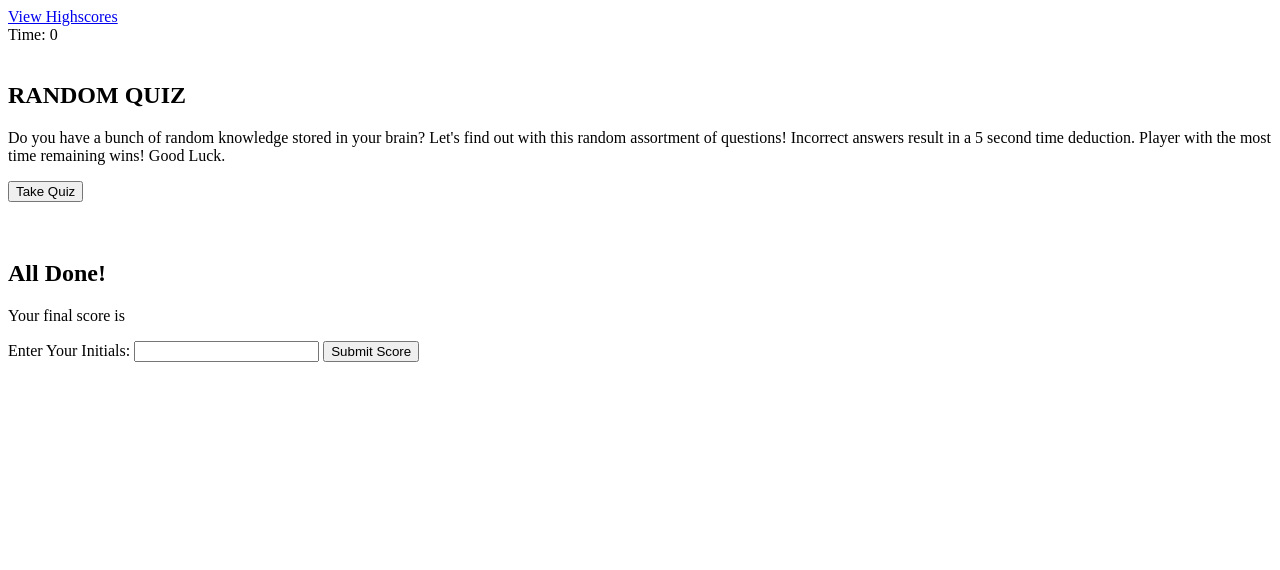
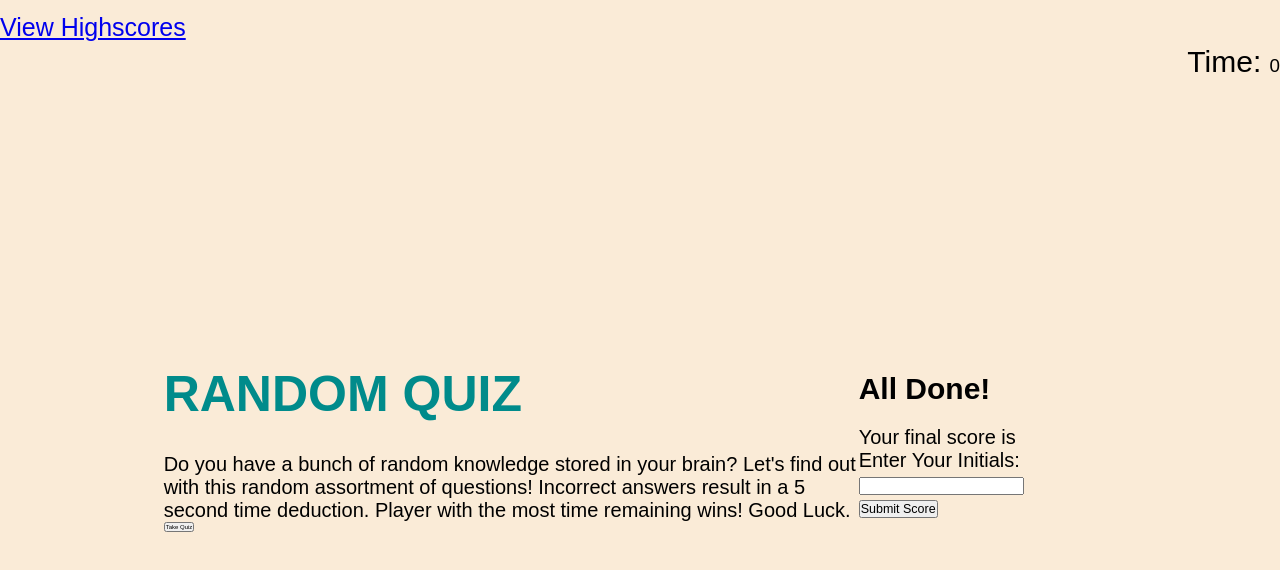
Before and after one commit to Msands21/codeQuiz, a plain HTML site: page index.html in a window 1280 px wide. Drawn offline with Linux system fonts and the light colour scheme.

Commit message:
added basic styling to the css

```diff
--- a/Assets/css/style.css
+++ b/Assets/css/style.css
@@ -0,0 +1,49 @@
+
+
+body {
+    background-color: antiquewhite;
+}
+
+* {
+    box-sizing: border-box;
+    margin: 0;
+    padding: 0;
+    font-size: 62.5%;
+    font-family: fantasy;
+}
+
+h1 {
+    font-size: 5rem;
+    color: darkcyan;
+    margin-bottom: 3rem;
+}
+
+h2 {
+    font-size: 3rem;
+    margin-bottom: 2rem;
+}
+
+p {
+    font-size: 2rem;
+}
+
+.wrapper {
+    display: flex;
+    width: 100vw;
+    height: 100vh;
+    margin: 0 auto;
+    padding: 2rem;
+    justify-content: center;
+    align-items: center;
+    max-width: 90rem;
+}
+
+.scores {
+    font-size: 4rem;
+}
+
+.timer {
+    display: inline;
+    font-size: 3rem;
+    float: right;
+}
--- a/index.html
+++ b/index.html
@@ -4,6 +4,7 @@
     <meta charset="UTF-8">
     <meta http-equiv="X-UA-Compatible" content="IE=edge">
     <meta name="viewport" content="width=device-width, initial-scale=1.0">
+    <link rel="stylesheet" href="./Assets/css/style.css">
     <title>Quiz</title>
 </head>
 <body>
```
